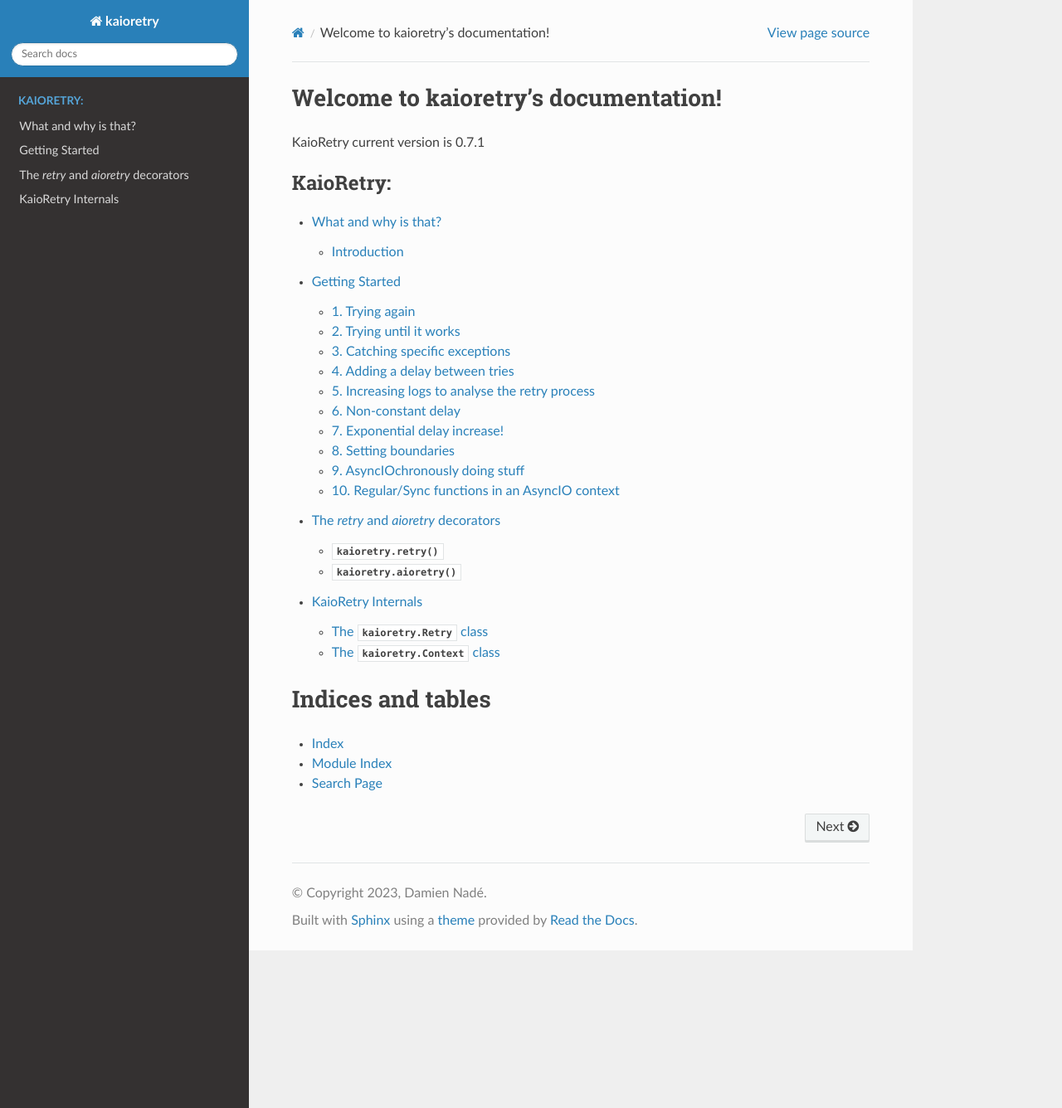
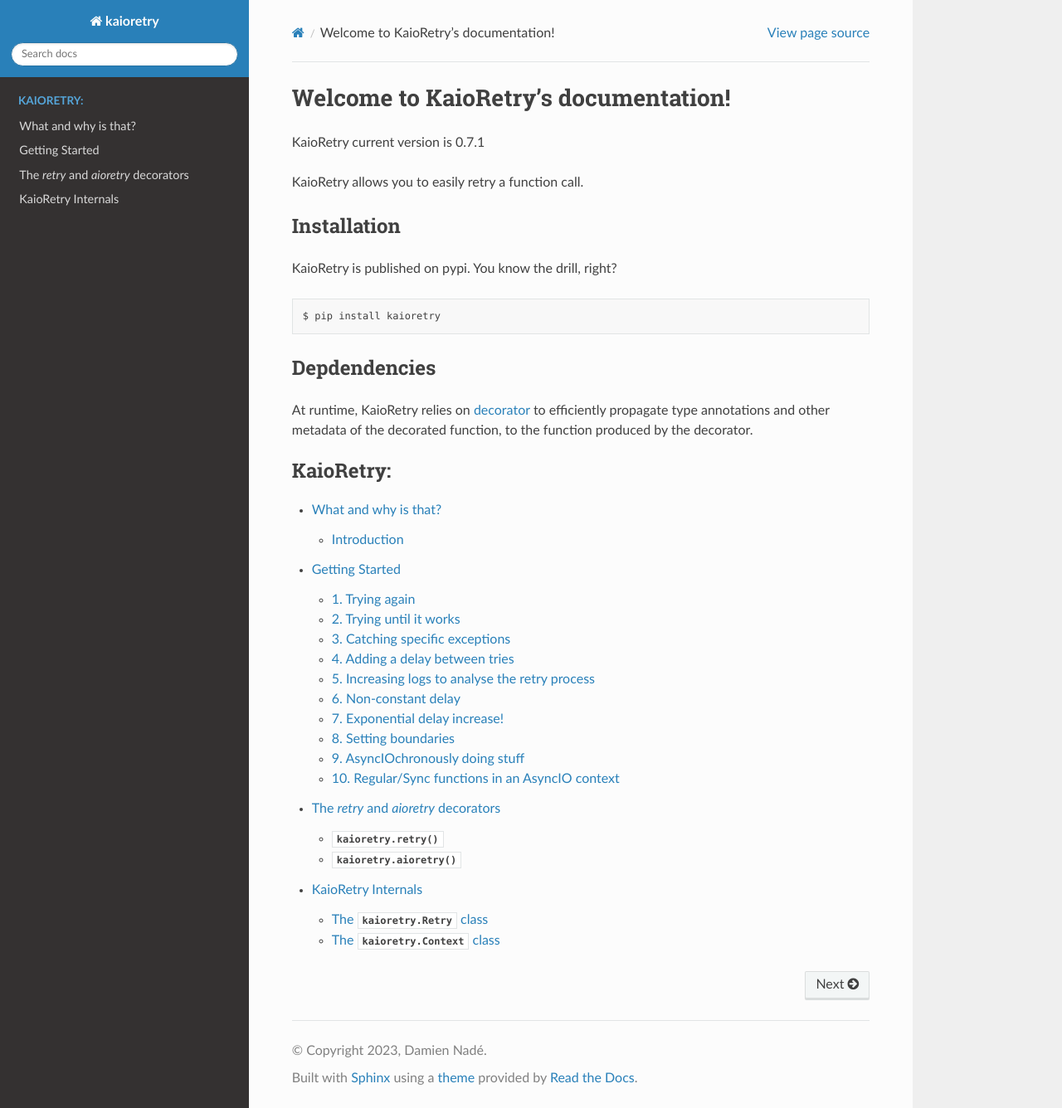
Before and after one commit to Anvil/kaioretry, a Sphinx documentation site: the page built from docs/source/index.rst, in a window 1280 px wide and 1336 px high. Shown: the whole window at 83% size. Built offline with Sphinx 7.4.7 and the Read the Docs theme 2.0.0, drawn with Linux system fonts in a browser that asks for light colours.

Commit message:
add installation and dependency sections

```diff
--- a/docs/source/index.rst
+++ b/docs/source/index.rst
@@ -1,12 +1,33 @@
 .. kaioretry documentation master file, created by
    sphinx-quickstart on Tue Jan 24 22:40:02 2023.
-   You can adapt this file completely to your liking, but it should at least
-   contain the root `toctree` directive.
 
-Welcome to kaioretry's documentation!
+Welcome to KaioRetry's documentation!
 =====================================
 
 KaioRetry current version is |release|
+
+KaioRetry allows you to easily retry a function call.
+
+
+Installation
+------------
+
+KaioRetry is published on pypi. You know the drill, right?
+
+
+.. code:: bash
+
+   $ pip install kaioretry
+
+
+Depdendencies
+-------------
+
+At runtime, KaioRetry relies on `decorator
+<https://github.com/micheles/decorator>`_ to efficiently propagate type
+annotations and other metadata of the decorated function, to the function
+produced by the decorator.
+
 
 .. toctree::
    :maxdepth: 2
@@ -16,11 +37,3 @@
    getting-started.rst
    decorators.rst
    kaioretry.rst
-
-
-Indices and tables
-==================
-
-* :ref:`genindex`
-* :ref:`modindex`
-* :ref:`search`
```
